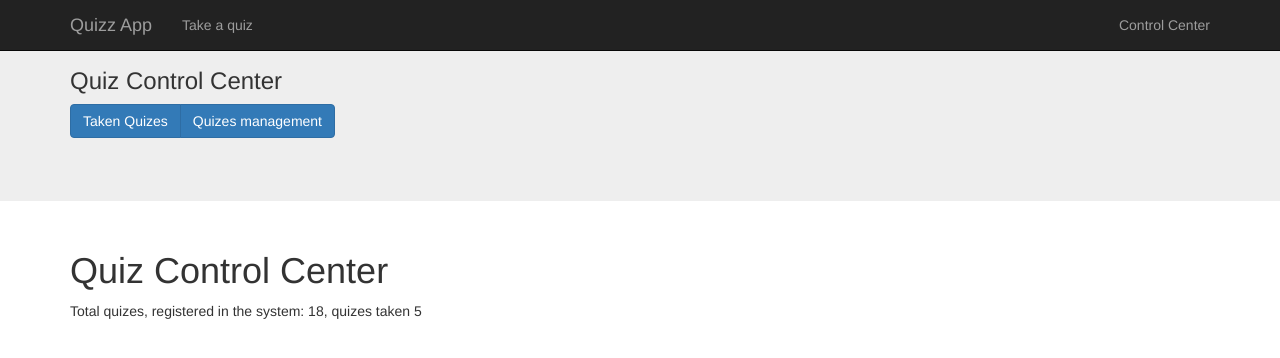
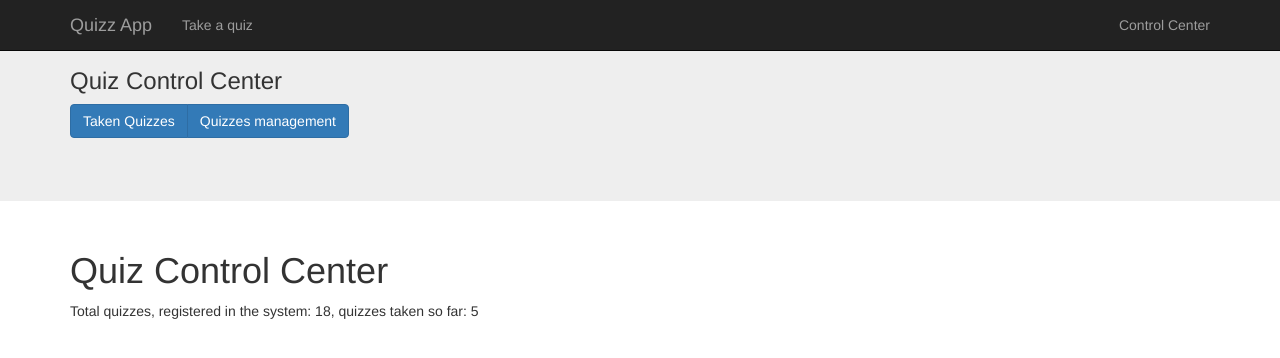
Before and after one commit to ssafarov/QuizApp, a PHP site: page /posts/control-center/ in a window 1280 px wide. Shown: the top 358 px of the page. Run offline with PHP 8.4, Linux system fonts and the light colour scheme; some libraries are stand-ins or nearby versions.

Commit message:
Global re-spelling :)

```diff
--- a/app/Controllers/ControlCenter.php
+++ b/app/Controllers/ControlCenter.php
@@ -21,19 +21,31 @@ class ControlCenter extends AbstractController
      */
     public function indexAction()
     {
-        $quizesTaken = 5;
-        $quizesTotal = 18;
+        $quizzesTaken = 5;
+        $quizzesTotal = 18;
 
-        View::renderTemplate('Backend/index.twig', compact('quizesTaken', 'quizesTotal') );
+        View::renderTemplate('Backend/index.twig', compact('quizzesTaken', 'quizzesTotal') );
     }
 
-    public function takenQuizesAction()
+    /**
+     * Show the Taken Quizzes page
+     *
+     * @return void
+     * @throws \Exception
+     */
+    public function takenQuizzesAction()
     {
-        View::renderTemplate('Backend/takenQuizes.twig' );
+        View::renderTemplate('Backend/takenQuizzes.twig' );
     }
 
-    public function manageQuizesAction()
+    /**
+     * Show the index page
+     *
+     * @return void
+     * @throws \Exception
+     */
+    public function manageQuizzesAction()
     {
-        View::renderTemplate('Backend/manageQuizes.twig' );
+        View::renderTemplate('Backend/manageQuizzes.twig' );
     }
 }
--- a/app/Templates/Backend/_dashboard.twig
+++ b/app/Templates/Backend/_dashboard.twig
@@ -7,7 +7,7 @@
     <div class="jumbotron">
         <div class="container">
             <h3>Quiz Control Center</h3>
-            <p class="btn-group"><a href="/control-center/taken-quizes" class="btn btn-primary">Taken Quizes</a><a href="/control-center/manage-quizes" class="btn btn-primary">Quizes management</a>  </p>
+            <p class="btn-group"><a href="/control-center/taken-quizzes" class="btn btn-primary">Taken Quizzes</a><a href="/control-center/manage-quizzes" class="btn btn-primary">Quizzes management</a>  </p>
         </div>
     </div>
 {% endblock %}
--- a/app/Templates/Backend/index.twig
+++ b/app/Templates/Backend/index.twig
@@ -8,5 +8,5 @@
 
     <h1>Quiz Control Center</h1>
 
-    <p>Total quizes, registered in the system: {{ quizesTotal }}, quizes taken {{ quizesTaken }}</p>
+    <p>Total quizzes, registered in the system: {{ quizzesTotal }}, quizzes taken so far: {{ quizzesTaken }}</p>
 {% endblock %}
--- a/app/Templates/Backend/manageQuizes.twig
+++ b/app/Templates/Backend/manageQuizes.twig
@@ -6,6 +6,6 @@
 
 {% block body %}
 
-    <h1>Quizes management</h1>
+    <h1>Quizzes management</h1>
 
 {% endblock %}
--- a/app/Templates/Backend/takenQuizes.twig
+++ b/app/Templates/Backend/takenQuizes.twig
@@ -6,6 +6,6 @@
 
 {% block body %}
 
-    <h1>Already taken quizes</h1>
+    <h1>Already taken quizzes</h1>
 
 {% endblock %}
```
